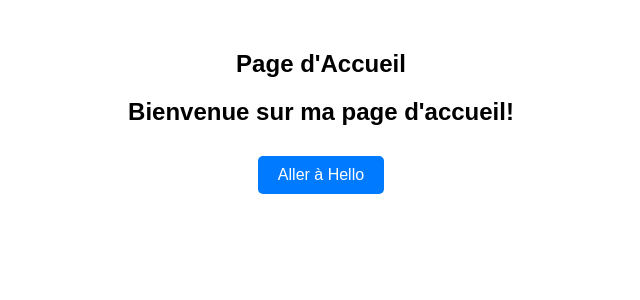
After one commit to MathieuPithon/WebJam, a Flask app: template flaskr/templates/home/home.html in a window 1280 px wide. The commit adds this page. Shown: the top 300 px of the page, without its empty margins (319-959 px from the left). Run offline with Flask 3, Linux system fonts and the light colour scheme; the template is opened without the code that fills it, so the values that code supplies are empty.

Commit message:
adding new templates for home page

```diff
--- a/flaskr/static/style.css
+++ b/flaskr/static/style.css
@@ -0,0 +1,19 @@
+body {
+                font-family: Arial, sans-serif;
+                text-align: center;
+                margin-top: 50px;
+            }
+            .button1 {
+                display: inline-block;
+                padding: 10px 20px;
+                margin: 10px;
+                background-color: #007bff;
+                color: white;
+                text-decoration: none;
+                border-radius: 5px;
+                border: none;
+                cursor: pointer;
+            }
+            .button1:hover {
+                background-color: #0056b3;
+            }
--- a/flaskr/templates/base.html
+++ b/flaskr/templates/base.html
@@ -1,36 +1,15 @@
 <!DOCTYPE html>
-    <html>
-    <head>
-        <title>Page d'accueil</title>
+<title>{% block title %}{% endblock %}</title>
+<link rel="stylesheet" href="{{ url_for('static', filename='style.css') }}">
 <link rel="icon" type="image/png" href="{{ url_for('static', filename='favicon/favicon-96x96.png') }}" sizes="96x96" />
 <link rel="icon" type="image/svg+xml" href="{{ url_for('static', filename='favicon/favicon.svg') }}" />
 <link rel="shortcut icon" href="{{ url_for('static', filename='favicon/favicon.ico') }}" />
 <link rel="apple-touch-icon" sizes="180x180" href="{{ url_for('static', filename='favicon/apple-touch-icon.png') }}" />
 <link rel="manifest" href="{{ url_for('static', filename='favicon/site.webmanifest') }}" />
-        <style>
-            body {
-                font-family: Arial, sans-serif;
-                text-align: center;
-                margin-top: 50px;
-            }
-            .button {
-                display: inline-block;
-                padding: 10px 20px;
-                margin: 10px;
-                background-color: #007bff;
-                color: white;
-                text-decoration: none;
-                border-radius: 5px;
-                border: none;
-                cursor: pointer;
-            }
-            .button:hover {
-                background-color: #0056b3;
-            }
-        </style>
-    </head>
-    <body>
-        <h1>Bienvenue sur ma page d'accueil!</h1>
-        <a href="/hello" class="button">Aller à Hello</a>
-    </body>
-    </html>
+
+<section class="content">
+  <header>
+    {% block header %}{% endblock %}
+  </header>
+  {% block content %}{% endblock %}
+</section>
--- /dev/null
+++ b/flaskr/templates/home/home.html
@@ -0,0 +1,11 @@
+{% extends 'base.html' %}
+
+{% block header %}
+  <h1>{% block title %}Page d'Accueil{% endblock %}</h1>
+{% endblock %}
+
+{% block content %}
+        <h2>Bienvenue sur ma page d'accueil!</h2>
+        <a href="/hello" class="button1">Aller à Hello</a>
+
+{% endblock %}
```
Lines whose indentation alone changed are shown as unchanged.
